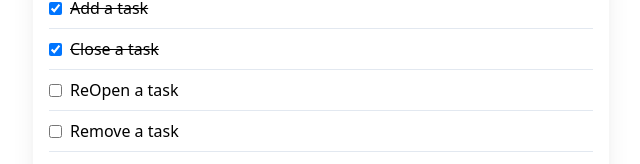
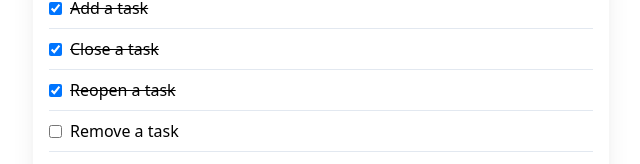
Before and after one commit to hisomura/todo-app, a Next.js app: page / in a window 1280 px wide. Shown: the part 182-346 px from the top of the page, without its empty margins (319-959 px from the left). Built offline with nearby package versions, Linux system fonts and the light colour scheme.

Commit message:
Implement toggle a task.

```diff
--- a/pages/index.tsx
+++ b/pages/index.tsx
@@ -27,7 +27,7 @@ export default function Home() {
     Task.create('Show Tasks', true),
     Task.create('Add a task', true),
     Task.create('Close a task', true),
-    Task.create('ReOpen a task'),
+    Task.create('Reopen a task', true),
     Task.create('Remove a task'),
     Task.create('Drag and Drop a task'),
   ])
@@ -47,14 +47,10 @@ export default function Home() {
     setFormText('')
   }
 
-  const closeTask = (event: MouseEvent<HTMLInputElement>, taskId: number) => {
+  const toggleTask = (event: MouseEvent<HTMLInputElement>, taskId: number) => {
     const newTasks = tasks.map((task) => {
       if (task.id !== taskId) return task
-      return {
-        id: task.id,
-        name: task.name,
-        closed: true,
-      }
+      return { ...task, closed: event.currentTarget.checked }
     })
     setTasks(newTasks)
   }
@@ -74,8 +70,8 @@ export default function Home() {
               <input
                 className="my-auto mr-2"
                 type="checkbox"
-                onClick={(e) => closeTask(e, task.id)}
-                checked={task.closed}
+                onClick={(e) => toggleTask(e, task.id)}
+                defaultChecked={task.closed}
               />
               <p
                 className={cn({
```
